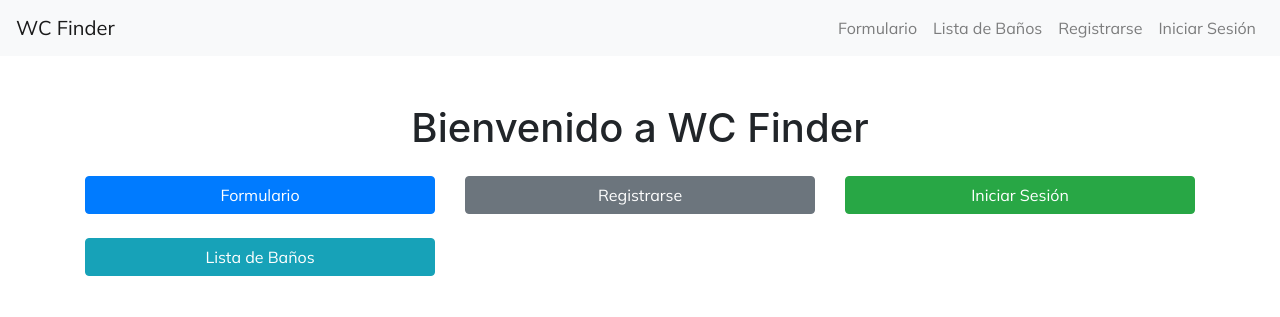
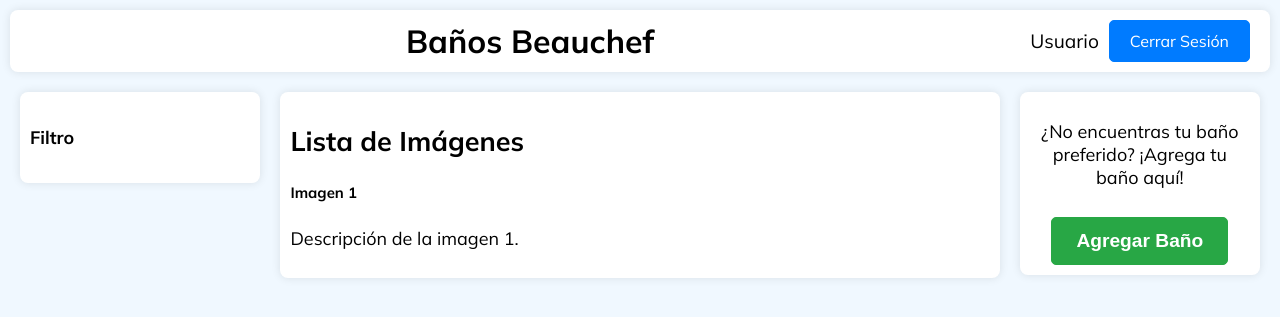
Before and after one commit to DCC-CC4401/2024-1-CC4401-2-grupo-6, a Django app: template todoapp/templates/todoapp/home.html in a window 1280 px wide. Shown: the top 317 px of the page. Run offline with Django 3.2, Linux system fonts and the light colour scheme; the template is opened without the code that fills it, so the values that code supplies are empty; some libraries are stand-ins or nearby versions.

Commit message:
Home modificacion html y css

```diff
--- /dev/null
+++ b/todoapp/static/css/home.css
@@ -0,0 +1,217 @@
+/* styles2.css */
+
+/* Reset de estilos y variables */
+:root {
+  --font-main: 'Mulish', sans-serif;
+  --color-primary: #007bff;
+  --color-primary-dark: #0056b3;
+  --color-success: #28a745;
+  --color-success-dark: #218838;
+  --color-border: #ccc;
+  --color-bg: #ffffff;
+  --color-shadow: rgba(0, 0, 0, 0.1);
+  --color-bg-light-gray: #f8f9fa; /* Gris casi blanco */
+  --color-aliceblue: #f0f8ff;
+}
+
+body {
+  font-family: var(--font-main);
+  background-color: var(--color-aliceblue);
+  margin: 0;
+  padding: 0;
+  font-size: 18px; /* Tamaño de letra base aumentado */
+}
+
+/* Estilo de ventana */
+.window-container {
+  background-color: white;
+  color: black;
+  padding: 10px 20px;
+  border-radius: 8px;
+  box-shadow: 0px 0px 10px var(--color-shadow);
+  margin: 10px;
+}
+
+/* Navbar */
+.navbar {
+  background-color: white; /* Cambia el color de fondo a blanco */
+  color: black; /* Cambia el color del texto a negro */
+  padding: 10px 20px;
+  display: flex;
+  justify-content: space-between;
+  align-items: center;
+  border-radius: 8px; /* Añade borde redondeado */
+  box-shadow: 0px 0px 10px var(--color-shadow); /* Añade sombra */
+  margin: 10px; /* Reducir los márgenes */
+}
+
+.navbar-brand {
+  font-size: 2rem; /* Aumenta el tamaño de la fuente */
+  font-weight: bold;
+  margin: 0; /* Elimina el margen por defecto */
+  text-align: center; /* Alinea el texto al centro */
+  flex: 1; /* Expande este elemento para ocupar el espacio restante */
+}
+
+.user-info {
+  display: flex;
+  align-items: center;
+}
+
+.username {
+  margin-right: 10px;
+  font-size: 1.2rem; /* Aumenta el tamaño de la fuente */
+}
+
+.logout-btn {
+  color: white; /* Color del texto */
+  text-decoration: none;
+  padding: 10px 20px; /* Aumenta el tamaño del padding */
+  font-size: 1rem; /* Aumenta el tamaño de la fuente */
+  background-color: var(--color-primary); /* Color azul primario */
+  border: 1px solid var(--color-primary); /* Borde igual al color de fondo */
+  border-radius: 5px;
+  transition: background-color 0.3s ease, border-color 0.3s ease;
+}
+
+.logout-btn:hover {
+  background-color: #f08080; /* Cambia el color de fondo al pasar el ratón a un tono de rojo suave */
+  border-color: #fff0f5; /* Cambia el color del borde al pasar el ratón a un tono de rojo suave */
+}
+
+/* Mobile menu */
+.mobile-menu-toggle {
+  display: none; /* Ocultar por defecto */
+}
+
+.mobile-menu-toggle button {
+  background: none;
+  border: none;
+  font-size: 2rem;
+  cursor: pointer;
+}
+
+.mobile-menu {
+  display: none;
+  position: fixed;
+  top: 0;
+  right: 0;
+  width: 70%;
+  height: 100%;
+  background-color: white;
+  box-shadow: -2px 0 5px rgba(0, 0, 0, 0.5);
+  z-index: 1000;
+  padding: 20px;
+  transition: transform 0.3s ease;
+  transform: translateX(100%);
+}
+
+.mobile-menu.show {
+  display: block;
+  transform: translateX(0);
+}
+
+.mobile-menu .user-info {
+  flex-direction: column;
+  align-items: flex-start;
+}
+
+.mobile-menu .logout-btn {
+  margin-top: 10px;
+}
+
+.overlay {
+  display: none;
+  position: fixed;
+  top: 0;
+  left: 0;
+  width: 100%;
+  height: 100%;
+  background-color: rgba(0, 0, 0, 0.5);
+  z-index: 500;
+}
+
+.overlay.show {
+  display: block;
+}
+
+/* Estilos para los contenedores */
+.container {
+  display: flex;
+  justify-content: space-between; /* Distribuye los elementos horizontalmente */
+  margin: 10px; /* Ajusta los márgenes */
+  align-items: flex-start; /* Alinea los elementos en la parte superior */
+}
+
+.filter-container {
+  flex: 1 1 20%; /* Ancho inicial del 20%, puede cambiar según el contenido */
+  padding: 10px;
+  box-sizing: border-box;
+}
+
+.bathroom-list-container {
+  flex: 1 1 60%; /* Ancho inicial del 60%, puede cambiar según el contenido */
+  padding: 10px;
+  box-sizing: border-box;
+}
+
+.add-button-container {
+  flex: 1 1 20%; /* Ancho inicial del 20%, puede cambiar según el contenido */
+  padding: 10px;
+  box-sizing: border-box;
+}
+
+.add-button {
+  display: flex;
+  flex-direction: column;
+  align-items: center;
+  text-align: center; /* Centra el contenido horizontalmente */
+}
+
+.add-button .btn {
+  background-color: var(--color-success); /* Verde success */
+  border: 1px solid var(--color-success); /* Borde del mismo color */
+  color: white; /* Color del texto */
+  padding: 12px 24px; /* Aumenta el tamaño del padding */
+  font-size: 1.2rem; /* Aumenta el tamaño de la fuente */
+  border-radius: 5px;
+  text-align: center;
+  display: block;
+  margin-top: 10px;
+  font-weight: bold; /* Pone la letra en negrita */
+  transition: background-color 0.3s ease, border-color 0.3s ease;
+}
+
+.add-button .btn:hover {
+  background-color: var(--color-success-dark); /* Verde más oscuro en hover */
+  border-color: var(--color-success-dark); /* Borde del mismo color en hover */
+}
+
+@media (max-width: 768px) {
+  .user-info {
+    display: none; /* Ocultar por defecto en móvil */
+  }
+
+  .mobile-menu-toggle {
+    display: block; /* Mostrar el botón de menú en móvil */
+  }
+
+  .container {
+    flex-direction: column;
+  }
+
+  .add-button-container {
+    order: 1;
+  }
+
+  .filter-container {
+    order: 2;
+  }
+
+  .bathroom-list-container {
+    order: 3;
+    flex: 1 1 100%; /* Ocupa todo el ancho disponible en móvil */
+    padding: 10px; /* Ajusta el padding según necesidad */
+    box-sizing: border-box;
+  }
+}
--- /dev/null
+++ b/todoapp/static/js/home.js
@@ -0,0 +1,29 @@
+// script.js
+
+document.addEventListener('DOMContentLoaded', function() {
+  const mobileMenuBtn = document.getElementById('mobile-menu-btn');
+  const mobileMenu = document.createElement('div');
+  const overlay = document.createElement('div');
+
+  mobileMenu.classList.add('mobile-menu');
+  mobileMenu.innerHTML = `
+      <div class="user-info">
+          <span class="username">Usuario</span>
+          <a href="#" class="logout-btn">Cerrar Sesión</a>
+      </div>
+  `;
+  document.body.appendChild(mobileMenu);
+
+  overlay.classList.add('overlay');
+  document.body.appendChild(overlay);
+
+  mobileMenuBtn.addEventListener('click', function() {
+      mobileMenu.classList.toggle('show');
+      overlay.classList.toggle('show');
+  });
+
+  overlay.addEventListener('click', function() {
+      mobileMenu.classList.remove('show');
+      overlay.classList.remove('show');
+  });
+});
--- a/todoapp/templates/todoapp/home.html
+++ b/todoapp/templates/todoapp/home.html
@@ -1,56 +1,60 @@
+{% load static %}
 <!DOCTYPE html>
-<html lang="en">
+<html lang="es">
 <head>
     <meta charset="UTF-8">
-    <title>Inicio</title>
-    <!-- Enlace a la fuente Mulish desde Google Fonts -->
+    <meta name="viewport" content="width=device-width, initial-scale=1.0">
+    <title>Baños Beauchef</title>
+    <link rel="preconnect" href="https://fonts.googleapis.com">
+    <link rel="preconnect" href="https://fonts.gstatic.com" crossorigin>
     <link href="https://fonts.googleapis.com/css2?family=Mulish:ital,wght@0,200..1000;1,200..1000&display=swap" rel="stylesheet">
-    <!-- Estilos CSS personalizados -->
-    <style>
-        body {
-            font-family: 'Mulish', sans-serif; /* Aplica la fuente Mulish al cuerpo del documento */
-        }
-
-        /* Estilos para la barra de navegación */
-        .navbar-light .navbar-brand,
-        .navbar-light .navbar-nav .nav-link {
-            font-family: 'Mulish', sans-serif; /* Aplica la fuente Mulish a la barra de navegación */
-        }
-
-        /* Estilos para los botones */
-        .btn {
-            font-family: 'Mulish', sans-serif; /* Aplica la fuente Mulish a todos los botones */
-        }
-    </style>
-    <!-- Bootstrap CSS -->
-    <link rel="stylesheet" href="https://stackpath.bootstrapcdn.com/bootstrap/4.5.2/css/bootstrap.min.css">
+    <link rel="stylesheet" type="text/css" href="{% static 'css/home.css' %}">
 </head>
 <body>
-    <!-- Barra de navegación -->
-    {% include 'todoapp/_navbar.html' %}
+    <header class="window-container navbar">
+        <div class="navbar-brand">
+            <span class="app-title">Baños Beauchef</span>
+        </div>
+        <div class="user-info">
+            <span class="username">Usuario</span>
+            <a href="#" class="logout-btn">Cerrar Sesión</a>
+        </div>
+        <div class="mobile-menu-toggle">
+            <button id="mobile-menu-btn">&#9776;</button>
+        </div>
+    </header>
 
-    <!-- Contenido principal -->
-    <div class="container mt-5">
-        <h1 class="text-center">Bienvenido a WC Finder</h1>
-        <div class="row mt-4">
-            <div class="col-md-4">
-                <a href="{% url 'mis_tareas' %}" class="btn btn-primary btn-block">Formulario</a>
-            </div>
-            <div class="col-md-4">
-                <a href="{% url 'register_user' %}" class="btn btn-secondary btn-block">Registrarse</a>
-            </div>
-            <div class="col-md-4">
-                <a href="{% url 'login' %}" class="btn btn-success btn-block">Iniciar Sesión</a>
-            </div>
-            <div class="col-md-4 mt-4">
-                <a href="{% url 'bathroom_list' %}" class="btn btn-info btn-block">Lista de Baños</a>
-            </div>
+    <main class="container">
+        <div class="window-container filter-container">
+            <aside class="filter">
+                <h4>Filtro</h4>
+                <!-- Aquí va tu formulario de filtro -->
+            </aside>
         </div>
-    </div>
 
-    <!-- Bootstrap JavaScript y dependencias -->
-    <script src="https://code.jquery.com/jquery-3.5.1.slim.min.js"></script>
-    <script src="https://cdn.jsdelivr.net/npm/@popperjs/core@2.5.4/dist/umd/popper.min.js"></script>
-    <script src="https://stackpath.bootstrapcdn.com/bootstrap/4.5.2/js/bootstrap.min.js"></script>
+        <div class="window-container bathroom-list-container">
+            <section class="bathroom-list">
+                <h2>Lista de Imágenes</h2>
+                <!-- Aquí va la lista dinámica de imágenes -->
+                <div class="card">
+                    <div class="card-body">
+                        <h5 class="card-title">Imagen 1</h5>
+                        <p class="card-text">Descripción de la imagen 1.</p>
+                    </div>
+                </div>
+                <!-- Repetir para cada imagen -->
+            </section>
+        </div>
+
+        <div class="window-container add-button-container">
+            <aside class="add-button">
+                <p class="add-button-text">¿No encuentras tu baño preferido? ¡Agrega tu baño aquí!</p>
+                <button class="btn btn-primary btn-block">Agregar Baño</button>
+            </aside>
+        </div>
+    </main>
+
+    <!-- JavaScript para manejar el menú móvil -->
+    <script src="{% static 'js/home.js' %}"></script>
 </body>
 </html>
--- a/todoapp/views.py
+++ b/todoapp/views.py
@@ -170,7 +170,7 @@ def bathroom_detail(request, id):
     return render(request, 'todoapp/bathroom_detail.html', {'bathroom': bathroom})
 
 def home(request):
-    return render(request, 'todoapp/home_test.html')
+    return render(request, 'todoapp/home.html')
 
 def add_bathroom(request):
     if request.method == 'POST':
```
Also changed, not shown: todoapp/templates/todoapp/home2.html (added, +56 -0 lines), db.sqlite3.
